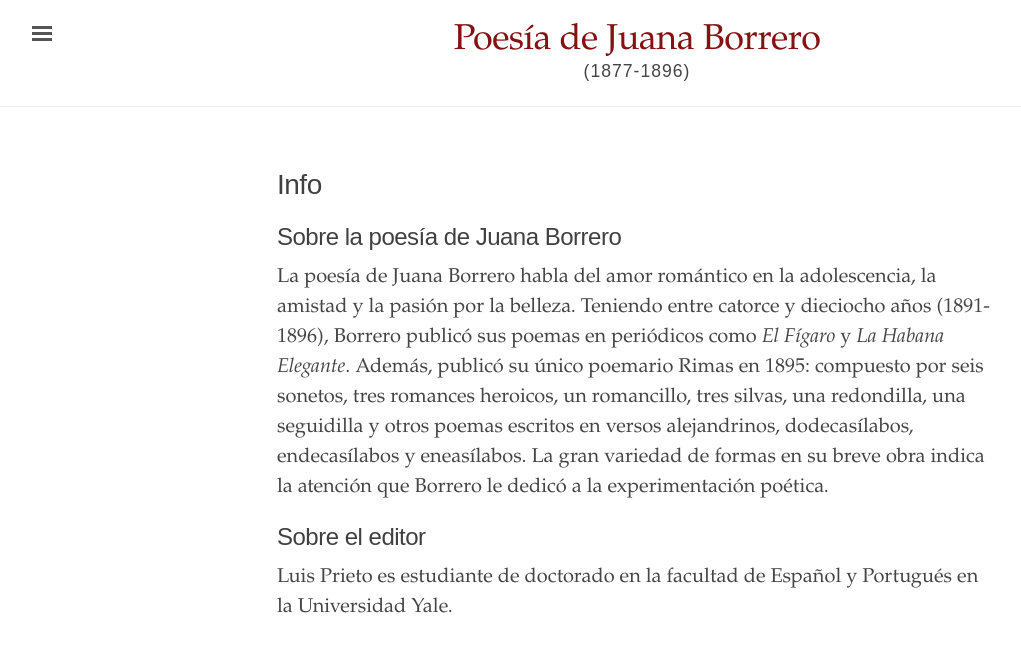
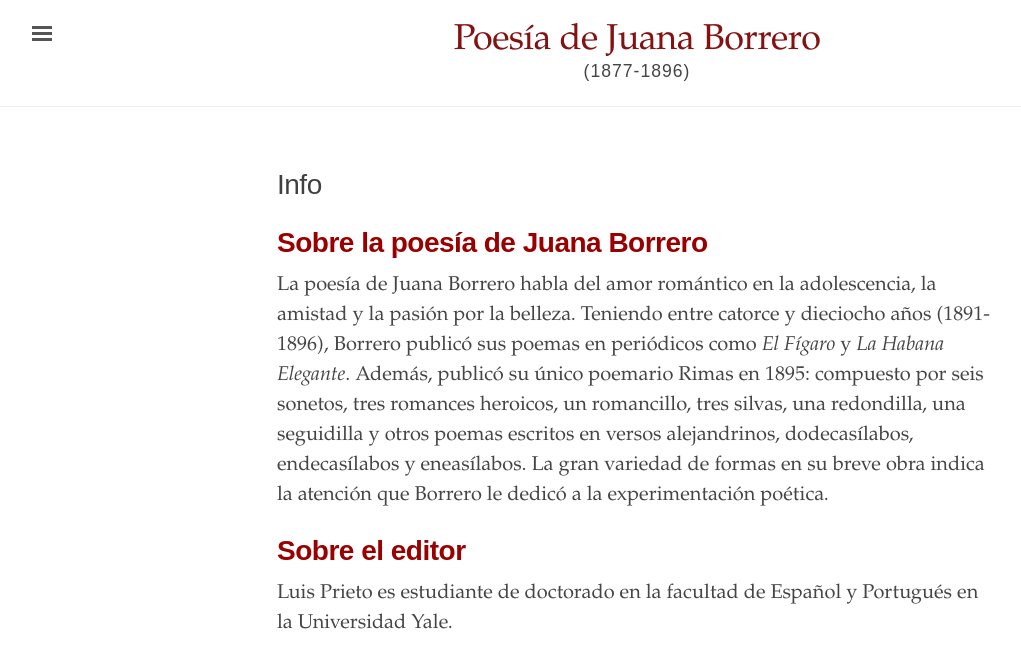
Before and after one commit to edicionesdereparto/juanaborrero, a Jekyll site: the page built from info.md, in a window 1280 px wide. Shown: the top 668 px of the page, without its empty margins (3-1024 px from the left). Built offline with Jekyll 4.4.1, drawn with Linux system fonts in a browser that asks for light colours.

Commit message:
Update info.md

```diff
--- a/info.md
+++ b/info.md
@@ -2,10 +2,10 @@
 layout: page
 title: Info
 ---
-## Sobre la poesía de Juana Borrero
+<h1 style="font-weight: bold; color: #990000;">Sobre la poesía de Juana Borrero</h1>
 
 La poesía de Juana Borrero habla del amor romántico en la adolescencia, la amistad y la pasión por la belleza. Teniendo entre catorce y dieciocho años (1891-1896), Borrero publicó sus poemas en periódicos como _El Fígaro_ y _La Habana Elegante_. Además, publicó su único poemario Rimas en 1895: compuesto por seis sonetos, tres romances heroicos, un romancillo, tres silvas, una redondilla, una seguidilla y otros poemas escritos en versos alejandrinos, dodecasílabos, endecasílabos y eneasílabos. La gran variedad de formas en su breve obra indica la atención que Borrero le dedicó a la experimentación poética.
 
-## Sobre el editor
+<h1 style="font-weight: bold; color: #990000;">Sobre el editor</h1>
 
 Luis Prieto es estudiante de doctorado en la facultad de Español y Portugués en la Universidad Yale.
```
